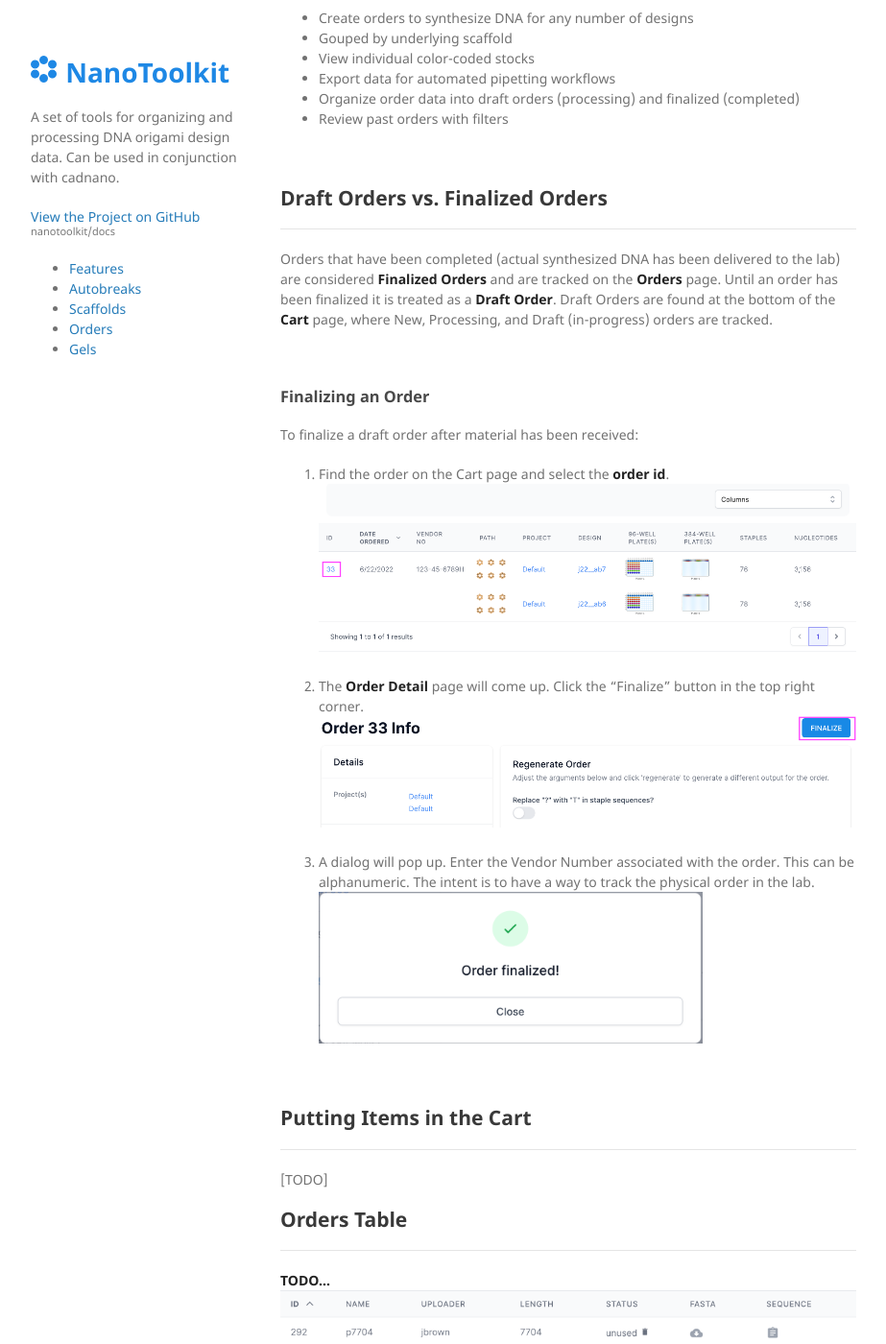
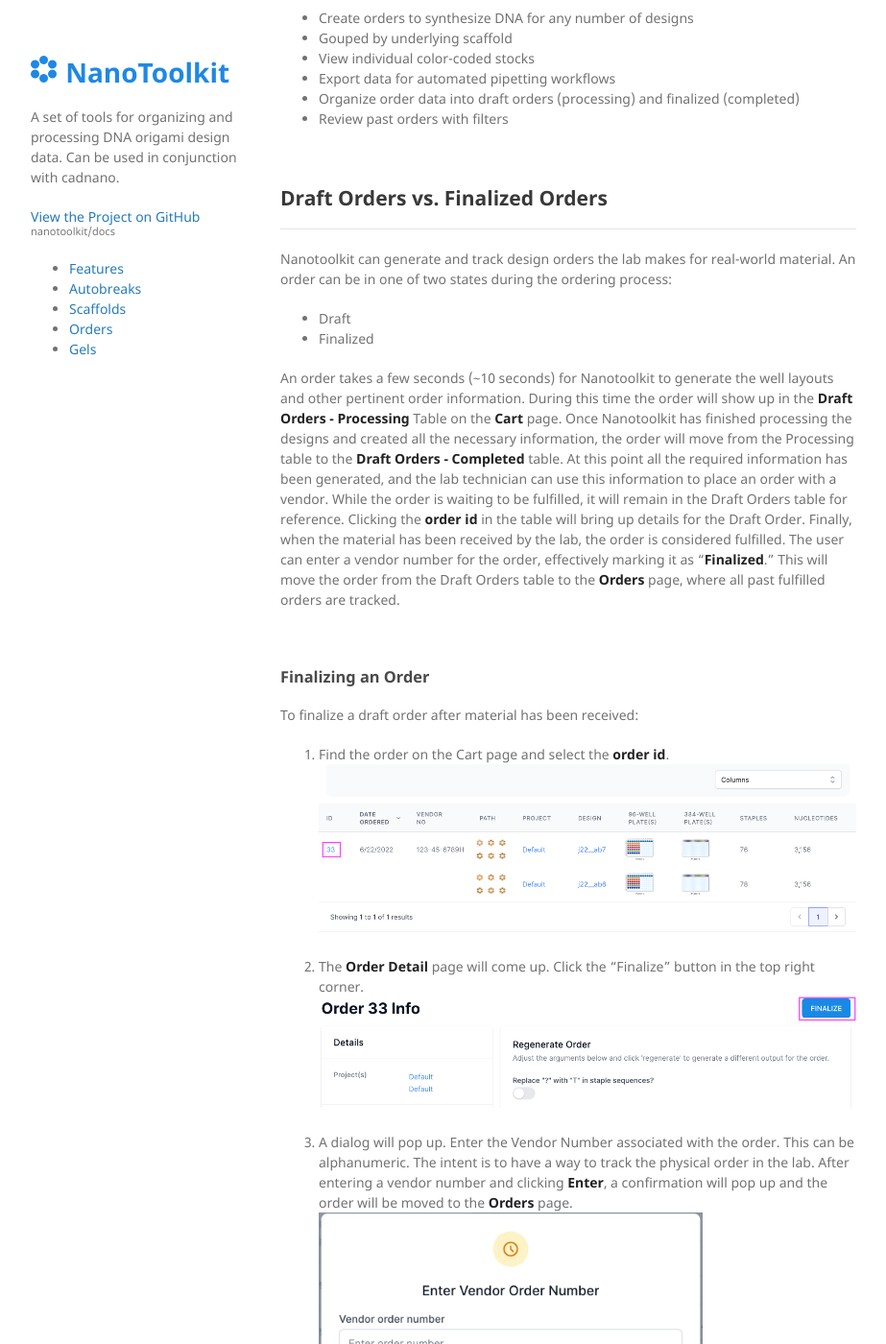
Before and after one commit to nanotoolkit/docs, a Jekyll site: the page built from pages/orders.md, in a window 1280 px wide and 1400 px high, scrolled down 417 px. Shown: the whole window at 96% size, without its empty margins (178-1101 px from the left). Built offline with Jekyll 4.4.1, drawn with Linux system fonts in a browser that asks for light colours; our own code applies the rules of GitHub Pages for plain Markdown files; some of the changed text lies outside the part shown.

Commit message:
Update description of Draft and Finalized orders

```diff
--- a/pages/orders.md
+++ b/pages/orders.md
@@ -25,10 +25,22 @@
 
 ## Draft Orders vs. Finalized Orders
 ---
-Orders that have been completed (actual synthesized DNA has been delivered to the lab)
-are considered **Finalized Orders** and are tracked on the **Orders** page. Until an order has been finalized
-it is treated as a **Draft Order**. Draft Orders are found at the bottom of the **Cart** page,
-where New, Processing, and Draft (in-progress) orders are tracked.
+Nanotoolkit can generate and track design orders the lab makes for real-world material.
+An order can be in one of two states during the ordering process:
+
+* Draft
+* Finalized
+
+An order takes a few seconds (~10 seconds) for Nanotoolkit to generate the well layouts and other
+pertinent order information. During this time the order will show up in the **Draft Orders - Processing** Table on the **Cart** page.
+Once Nanotoolkit has finished processing the designs and created all the necessary information, the order
+will move from the Processing table to the **Draft Orders - Completed** table. At this point all the required information has been
+generated, and the lab technician can use this information to place an order with a vendor. While the order is waiting to be
+fulfilled, it will remain in the Draft Orders table for reference. Clicking the **order id** in the table will bring up details
+for the Draft Order. Finally, when the material has been received by the lab, the order is considered fulfilled.
+The user can enter a vendor number for the order, effectively marking it as "**Finalized**."
+This will move the order from the Draft Orders table to the **Orders** page,
+where all past fulfilled orders are tracked.
 
 <br>
 
@@ -44,18 +56,23 @@ To finalize a draft order after material has been received:
 
 
 3. A dialog will pop up. Enter the Vendor Number associated with the order.
-This can be alphanumeric. The intent is to have a way to track the physical order in the lab.
+This can be alphanumeric. The intent is to have a way to track the physical order in the lab. After entering
+a vendor number and clicking **Enter**, a confirmation will pop up and the order will be moved to the
+**Orders** page.
+<img src="../assets/img/order-finalize-dialog.png" alt="drawing" width="400"/>
 <img src="../assets/img/order-finalize-confirmation.png" alt="drawing" width="400"/>
-
 <br>
-
-
-
 
 
 ## Putting Items in the Cart
 ---
-[TODO]
+Items are placed in the Cart from the Projects page. After selecting a project,
+all the designs for that project will be shown on the right side of the page.
+Only eligible designs will have an "**Add to Cart**" icon available at the far right of the design row.
+Clicking this icon will add the design to the cart. Clicking it a second time will remove the item
+from the cart.
+
+When a design has been added to the cart, it will also show up on the **Cart** page.
 
 
 
```
